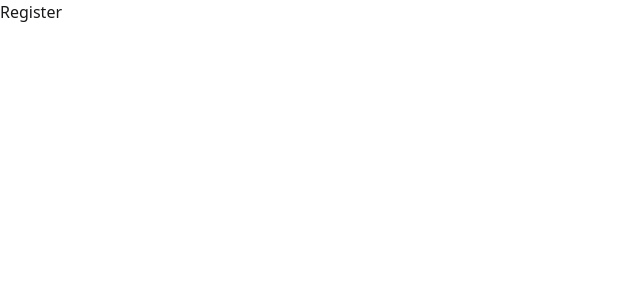
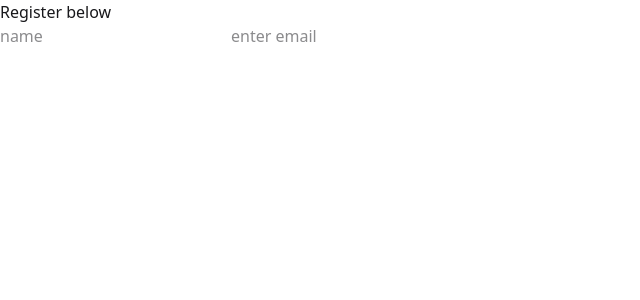
Before and after one commit to Faraan10/useState-useEffect, a React (Vite) app: page /register in a window 1280 px wide. Shown: the top 300 px of the page, without its empty margins (0-640 px from the left). Built offline with nearby package versions, Linux system fonts and the light colour scheme.

Commit message:
register commit

```diff
--- a/src/pages/Register.jsx
+++ b/src/pages/Register.jsx
@@ -1,7 +1,15 @@
 import React from "react";
 
 const Register = () => {
-  return <div>Register</div>;
+  return (
+    <>
+      <div>
+        <h1>Register below</h1>
+        <input type="text" placeholder="name" />
+        <input type="email" placeholder="enter email" />
+      </div>
+    </>
+  );
 };
 
 export default Register;
```
